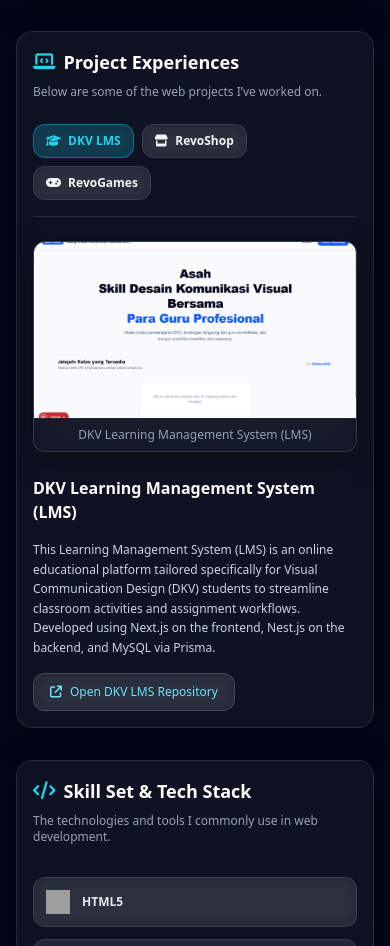
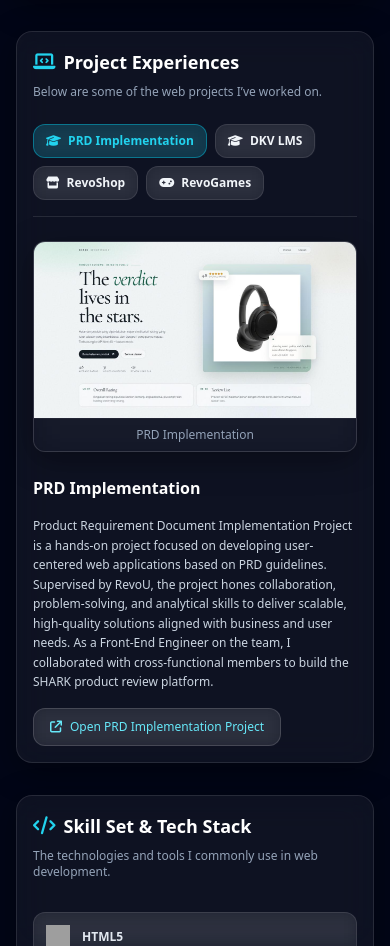
Before and after one commit to Tommy-Poernomo/CV-Portofolio, a plain HTML site: page index.html in a window 390 px wide. Shown: the part 3430-4376 px from the top of the page. Drawn offline with nearby package versions, Linux system fonts and the light colour scheme; grey boxes are pictures that could not be loaded.

Commit message:
feat(projects): add PRD implementation project tab and preview asset

```diff
--- a/index.html
+++ b/index.html
@@ -571,7 +571,10 @@
 
             <!-- Tab Navigation Buttons -->
             <div class="flex flex-wrap gap-2 sm:gap-3 border-b border-white/10 pb-4">
-                <button class="tab-btn active glass-pill px-3 py-2 sm:px-4 sm:py-2 rounded-xl text-xs font-semibold transition-all border border-white/10 hover:border-cyan-400/50" data-tab="dkv-lms-project">
+                <button class="tab-btn active glass-pill px-3 py-2 sm:px-4 sm:py-2 rounded-xl text-xs font-semibold transition-all border border-white/10 hover:border-cyan-400/50" data-tab="prd-implementation">
+                    <i class="fa-solid fa-graduation-cap mr-1"></i> PRD Implementation
+                </button>
+                <button class="tab-btn glass-pill px-3 py-2 sm:px-4 sm:py-2 rounded-xl text-xs font-semibold transition-all border border-white/10 hover:border-cyan-400/50" data-tab="dkv-lms-project">
                     <i class="fa-solid fa-graduation-cap mr-1"></i> DKV LMS
                 </button>
                 <button class="tab-btn glass-pill px-3 py-2 sm:px-4 sm:py-2 rounded-xl text-xs font-semibold transition-all border border-white/10 hover:border-cyan-400/50" data-tab="revoshop-project">
@@ -582,8 +585,32 @@
                 </button>
             </div>
 
-            <!-- Tab Content 1: DKV Learning Management System (LMS) -->
-            <div id="dkv-lms-project" class="tab-content transition-all duration-300">
+<!-- Tab Content 1: PRD Implementation -->
+            <div id="prd-implementation" class="tab-content transition-all duration-300">
+                <div class="grid grid-cols-1 md:grid-cols-2 gap-6 items-center">
+                    <figure class="overflow-hidden rounded-xl border border-white/10 glass-card">
+                        <img src="preview/preview-prd-implementation.jpg" alt="Preview of PRD Implementation" loading="lazy" class="w-full h-44 sm:h-48 object-cover hover:scale-105 transition-transform duration-500">
+                        <figcaption class="text-xs text-center text-slate-400 py-2 border-t border-white/5 bg-slate-950/40">PRD Implementation</figcaption>
+                    </figure>
+
+                    <article class="space-y-4">
+                        <h3 class="text-base sm:text-lg font-semibold text-white">PRD Implementation</h3>
+                        <p class="text-slate-300 text-xs sm:text-sm leading-relaxed">
+                            Product Requirement Document Implementation Project is a hands-on project focused on developing user-centered web applications based on PRD guidelines. Supervised by RevoU, the project hones collaboration, problem-solving, and analytical skills to deliver scalable, high-quality solutions aligned with business and user needs. As a Front-End Engineer on the team, I collaborated with cross-functional members to build the SHARK product review platform.
+                        </p>
+                        <div>
+                            <a href="https://shark-prd-implementation.vercel.app/"
+                               target="_blank" rel="noopener noreferrer"
+                               class="inline-flex items-center gap-2 glass-pill px-4 py-2.5 rounded-xl text-cyan-300 hover:bg-cyan-500/20 hover:border-cyan-500/40 text-xs font-medium transition-all">
+                                <i class="fa-solid fa-arrow-up-right-from-square"></i> Open PRD Implementation Project
+                            </a>
+                        </div>
+                    </article>
+                </div>
+            </div>
+
+            <!-- Tab Content 2: DKV Learning Management System (LMS) -->
+            <div id="dkv-lms-project" class="tab-content hidden transition-all duration-300">
                 <div class="grid grid-cols-1 md:grid-cols-2 gap-6 items-center">
                     <figure class="overflow-hidden rounded-xl border border-white/10 glass-card">
                         <img src="preview/preview-dkv-lms.png" alt="Preview of DKV Learning Management System (LMS)" loading="lazy" class="w-full h-44 sm:h-48 object-cover hover:scale-105 transition-transform duration-500">
@@ -606,7 +633,7 @@
                 </div>
             </div>
 
-            <!-- Tab Content 2: RevoShop -->
+            <!-- Tab Content 3: RevoShop -->
             <div id="revoshop-project" class="tab-content hidden transition-all duration-300">
                 <div class="grid grid-cols-1 md:grid-cols-2 gap-6 items-center">
                     <figure class="overflow-hidden rounded-xl border border-white/10 glass-card">
@@ -630,7 +657,7 @@
                 </div>
             </div>
 
-            <!-- Tab Content 3: RevoGames -->
+            <!-- Tab Content 4: RevoGames -->
             <div id="revogames-project" class="tab-content hidden transition-all duration-300">
                 <div class="grid grid-cols-1 md:grid-cols-2 gap-6 items-center">
                     <figure class="overflow-hidden rounded-xl border border-white/10 glass-card">
```
Also changed, not shown: preview/preview-prd-implementation.jpg (added).
